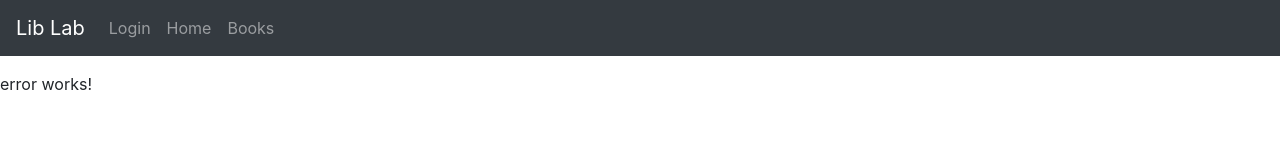
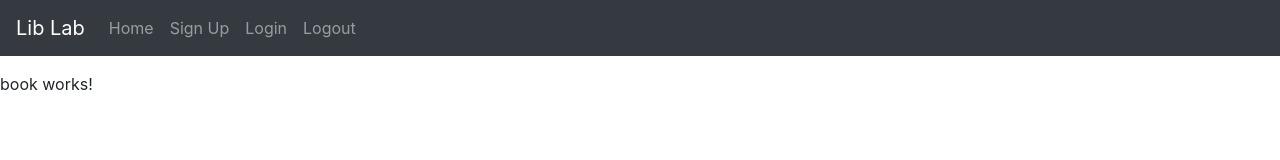
Before and after one commit to overbejt/lib-lab-front, an Angular app: page /book in a window 1280 px wide. Shown: the top 160 px of the page. Built offline with nearby package versions, Linux system fonts and the light colour scheme.

Commit message:
All components are made and routes are set.  Still need to make a route guard

```diff
--- a/src/app/app.module.ts
+++ b/src/app/app.module.ts
@@ -9,6 +9,8 @@ import { ErrorComponent } from './error/error.component';
 import { LoginComponent } from './login/login.component';
 import { SignupComponent } from './signup/signup.component';
 import { BookListComponent } from './book-list/book-list.component';
+import { LogoutComponent } from './logout/logout.component';
+import { BookComponent } from './book/book.component';
 
 @NgModule({
   declarations: [
@@ -18,7 +20,9 @@ import { BookListComponent } from './book-list/book-list.component';
     ErrorComponent,
     LoginComponent,
     SignupComponent,
-    BookListComponent
+    BookListComponent,
+    LogoutComponent,
+    BookComponent
   ],
   imports: [
     BrowserModule,
--- /dev/null
+++ b/src/app/book/book.component.html
@@ -0,0 +1 @@
+<p>book works!</p>
--- /dev/null
+++ b/src/app/book/book.component.ts
@@ -0,0 +1,15 @@
+import { Component, OnInit } from '@angular/core';
+
+@Component({
+  selector: 'app-book',
+  templateUrl: './book.component.html',
+  styleUrls: ['./book.component.css']
+})
+export class BookComponent implements OnInit {
+
+  constructor() { }
+
+  ngOnInit(): void {
+  }
+
+}
--- /dev/null
+++ b/src/app/logout/logout.component.html
@@ -0,0 +1 @@
+<p>logout works!</p>
--- /dev/null
+++ b/src/app/logout/logout.component.ts
@@ -0,0 +1,15 @@
+import { Component, OnInit } from '@angular/core';
+
+@Component({
+  selector: 'app-logout',
+  templateUrl: './logout.component.html',
+  styleUrls: ['./logout.component.css']
+})
+export class LogoutComponent implements OnInit {
+
+  constructor() { }
+
+  ngOnInit(): void {
+  }
+
+}
--- a/src/app/menu/menu.component.html
+++ b/src/app/menu/menu.component.html
@@ -6,13 +6,16 @@
     <div class="collapse navbar-collapse" id="navbarNavDropdown">
       <ul class="navbar-nav">
         <li class="nav-item">
-          <a class="nav-link" href="#">Login</a>
+          <a class="nav-link" routerLink="list-book">Home</a>
         </li>
         <li class="nav-item">
-          <a class="nav-link" href="#">Home</a>
+          <a class="nav-link" routerLink="signup">Sign Up</a>
         </li>
         <li class="nav-item">
-          <a class="nav-link" href="#">Books</a>
+          <a class="nav-link" routerLink="login">Login</a>
+        </li>
+        <li class="nav-item">
+          <a class="nav-link" routerLink="logout">Logout</a>
         </li>
       </ul>
     </div>
--- a/src/app/menu/menu.component.ts
+++ b/src/app/menu/menu.component.ts
@@ -1,4 +1,5 @@
 import { Component, OnInit } from '@angular/core';
+import { Router } from '@angular/router';
 
 @Component({
   selector: 'app-menu',
@@ -7,7 +8,7 @@ import { Component, OnInit } from '@angular/core';
 })
 export class MenuComponent implements OnInit {
 
-  constructor() { }
+  constructor(public router : Router) { }
 
   ngOnInit(): void {
   }
```
Also changed, not shown: src/app/app-routing.module.ts (+7 -1 lines), src/app/book/book.component.css (added), src/app/logout/logout.component.css (added), 2 other files (tests, documents, lock files or other folders).
